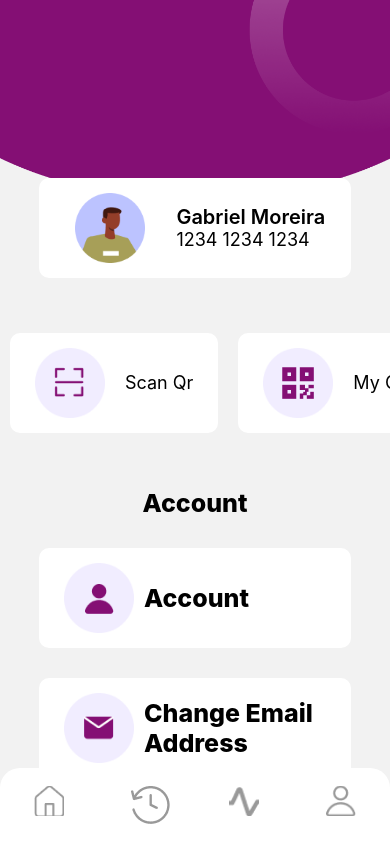
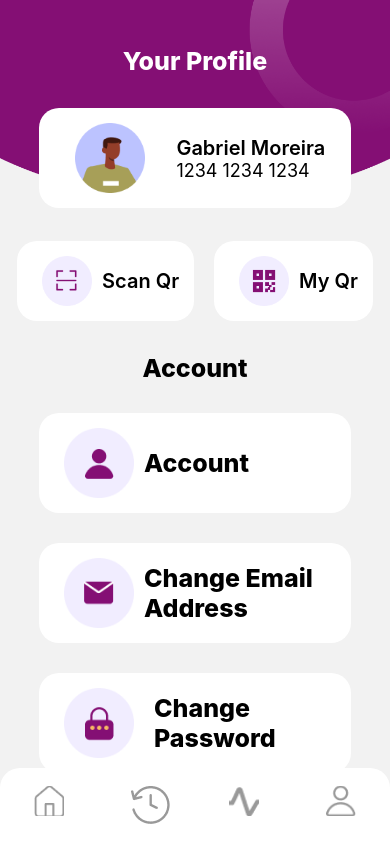
Before and after one commit to AdurraIS/goldenmamba, a React Native app: screen /Preferences in a window 390 px wide. Built offline with nearby package versions, Linux system fonts and the light colour scheme.

Commit message:
ultimo commit

```diff
--- a/pages/Preferences/Preferences.js
+++ b/pages/Preferences/Preferences.js
@@ -29,9 +29,16 @@ function Preferences() {
             <ScrollView contentContainerStyle={[styles.container, styles.scroll]} >
 
                 <View style={[
+                    styles.marginTop2,
+
+
+                ]}>
+                    <Text style={[styles.textH1, styles.white]}>Your Profile</Text>
+                </View>
+
+                <View style={[
                     styles.card,
                     styles.flexRow,
-                    styles.marginTop,
                 ]}>
 
                     <Image
@@ -63,13 +70,13 @@ function Preferences() {
                     ]}>
                         <Image
                             style={[
-                                styles.icones,
+                                styles.icones2,
                                 styles.marginhorizontal,
 
                             ]}
                             source={require('../../assets/icones/Qr.png')} // Caminho relativo para a imagem
                         />
-                        <Text style={[styles.marginhorizontal, styles.textH3]}>Scan Qr</Text>
+                        <Text style={[styles.textH2]}>Scan Qr</Text>
                     </View>
 
                     <View style={[
@@ -80,12 +87,12 @@ function Preferences() {
                     ]}>
                         <Image
                             style={[
-                                styles.icones,
+                                styles.icones2,
                                 styles.marginhorizontal,
                             ]}
                             source={require('../../assets/icones/MeuQr.png')} // Caminho relativo para a imagem
-                            />
-                        <Text style={[styles.marginhorizontal, styles.textH3]}>My Qr</Text>
+                        />
+                        <Text style={[styles.textH2]}>My Qr</Text>
                     </View>
                 </View>
                 <View style={[
@@ -168,7 +175,7 @@ function Preferences() {
 
                             ]}
                             source={require('../../assets/icones/cadeadoChave.png')} // Caminho relativo para a imagem
-                            />
+                        />
                         <Text style={[
                             styles.marginhorizontal,
                             styles.textH1,
@@ -212,7 +219,7 @@ function Preferences() {
 const styles = StyleSheet.create({
     scroll: {
         width: screenWidth,
-        height: '160%'
+        height: '140%'
     },
     backgroundImage: {
         position: 'absolute',
@@ -274,20 +281,27 @@ const styles = StyleSheet.create({
         fontSize: 25,
         fontWeight: '800',
     },
+    white: {
+        color: 'white'
+    },
     card: {
         backgroundColor: '#fff',
-        borderRadius: 10,
+        borderRadius: 20,
         padding: 15,
         width: '80%',
     },
     card2: {
         backgroundColor: '#fff',
-        borderRadius: 10,
+        borderRadius: 20,
         padding: 15
     },
     icones: {
         width: 70,
         height: 70,
+    },
+    icones2: {
+        width: 50,
+        height: 50,
     },
     BottomInvisible: {
         width: 70,
```
